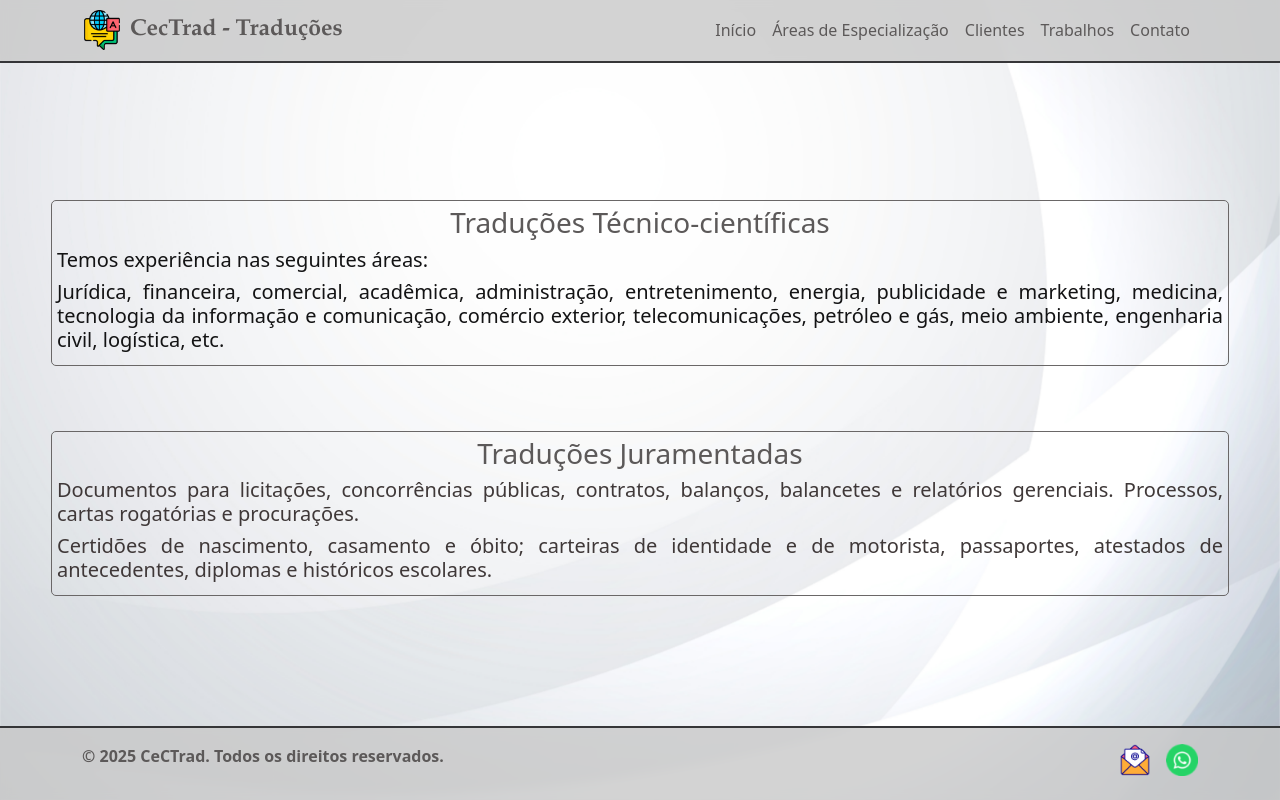
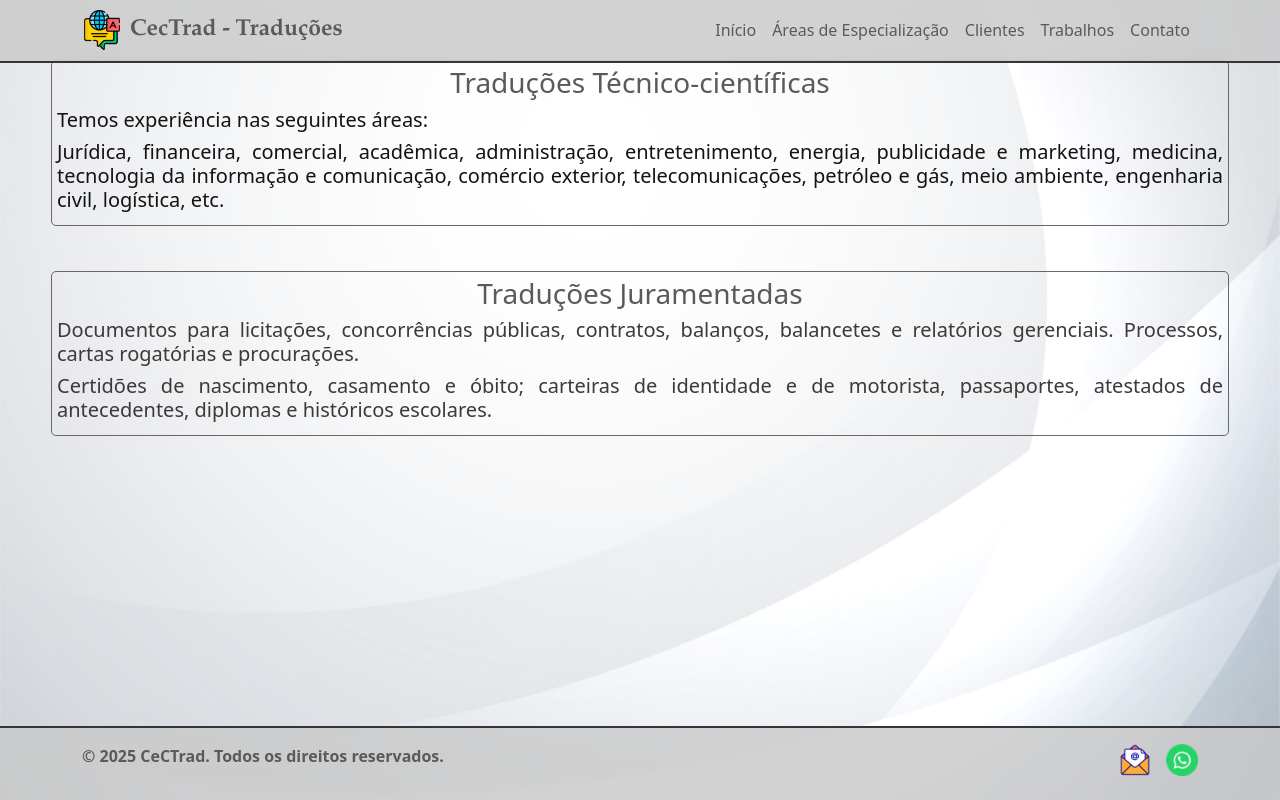
Before and after one commit to cardoy/cectrad, a React (Create React App) app: page /Areas in a window 1280 px wide. Built offline with nearby package versions, Linux system fonts and the light colour scheme.

Commit message:
terceiro commit

```diff
--- a/src/components/Areas/Areas.Module.css
+++ b/src/components/Areas/Areas.Module.css
@@ -4,13 +4,13 @@
   align-items: center;
   justify-content: center; /* Centraliza verticalmente */
   height: auto; /* Mantém a altura mínima igual à altura da tela */
-  margin-top: 70px;
+  margin-top: 20px;
   margin-bottom: 60px;
   width: 100%;
   overflow-y: auto; /* Adiciona rolagem se necessário */
   padding: 20px;
 }
-.corpo{
+.corpoArea{
   display: flex !important;
   flex-direction: column !important;
   align-items: center !important;
@@ -72,7 +72,7 @@
 @media (min-height: 701px) {
 
   .col1, .col2 {
-      margin-top: 40px;
+      margin-top: 20px;
       width: 95%; /* Faz com que ocupem a tela toda */
       text-align: center; /* Centraliza o texto para melhor leitura */
 
--- a/src/components/Areas/Areas.jsx
+++ b/src/components/Areas/Areas.jsx
@@ -4,7 +4,7 @@ import {Col } from 'react-bootstrap';
 export default function Home  () {
   return (
     <div className='bodyArea'>
-          <div className='corpo'>
+          <div className='corpoArea'>
             <Col className='col1'>
                 <h3 className='h3'>Traduções Técnico-científicas</h3>
                 <h5 className='h5'>Temos experiência nas seguintes áreas: </h5>
--- a/src/components/Clientes/Clientes.Module.css
+++ b/src/components/Clientes/Clientes.Module.css
@@ -3,7 +3,7 @@
     flex-direction: column;
     align-items: center;
     height: auto; /* Mantém a altura mínima igual à altura da tela */
-    margin-top: 50px;
+    margin-top: 35px;
     margin-bottom: 60px;
     width: 100%;
     overflow-y: auto; /* Adiciona rolagem se necessário */
--- a/src/components/Contato/Contato.Module.css
+++ b/src/components/Contato/Contato.Module.css
@@ -1,3 +1,7 @@
+.corpoCon{
+  margin-top: 60px !important;
+}
+
 .botao {
     background-color:  rgba(200, 200, 200, 0.8)  !important; /* Cor personalizada */
     border-color:  rgba(92, 91, 91, 0.8) !important; /* Cor personalizada para a borda */
--- a/src/components/Contato/Contato.jsx
+++ b/src/components/Contato/Contato.jsx
@@ -36,7 +36,7 @@ export default function Contato() {
   };
 
   return (
-    <div className="corpo">
+    <div className="corpoCon">
       <Container fluid className="px-3">
         <Row className="justify-content-center my-4">
         <Col xs={12} sm={8} md={8} lg={8} className="text-center">
--- a/src/components/Home/Home.Module.css
+++ b/src/components/Home/Home.Module.css
@@ -1,7 +1,7 @@
 .bodyHome {
     display: flex;
     flex-direction: column;
-    margin-top: 65px;
+    margin-top: 60px;
     width: 100%;
   }
 
--- a/src/components/Trabalhos/Trabalhos.Module.css
+++ b/src/components/Trabalhos/Trabalhos.Module.css
@@ -1,5 +1,5 @@
-.corpo{
-   margin-top: 70px;
+.corpoTrab{
+   margin-top: 62px;
 }
 .livros-container {
 
--- a/src/components/Trabalhos/Trabalhos.jsx
+++ b/src/components/Trabalhos/Trabalhos.jsx
@@ -18,7 +18,7 @@ export default function Trabalhos  () {
     };
 
   return (
-    <div className='corpo'>
+    <div className='corpoTrab text-center' >
       <h6>Seguem exemplos de trabalhos já realizados.</h6>
       <h6>Clique na capa para ver a tradução na íntegra.</h6>
         <Container className="livros-container text-center mt-4">
```
